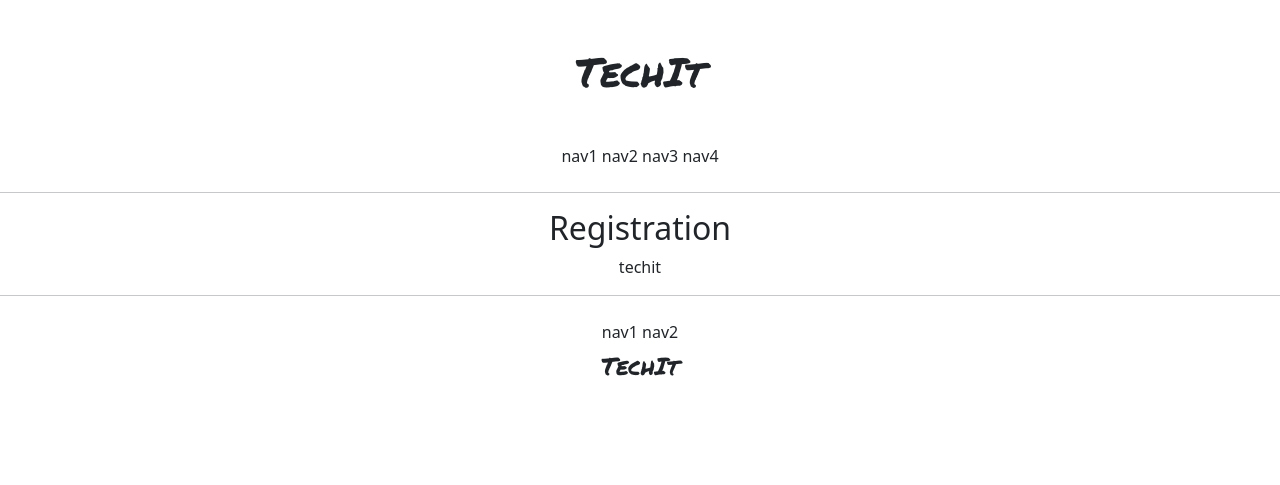
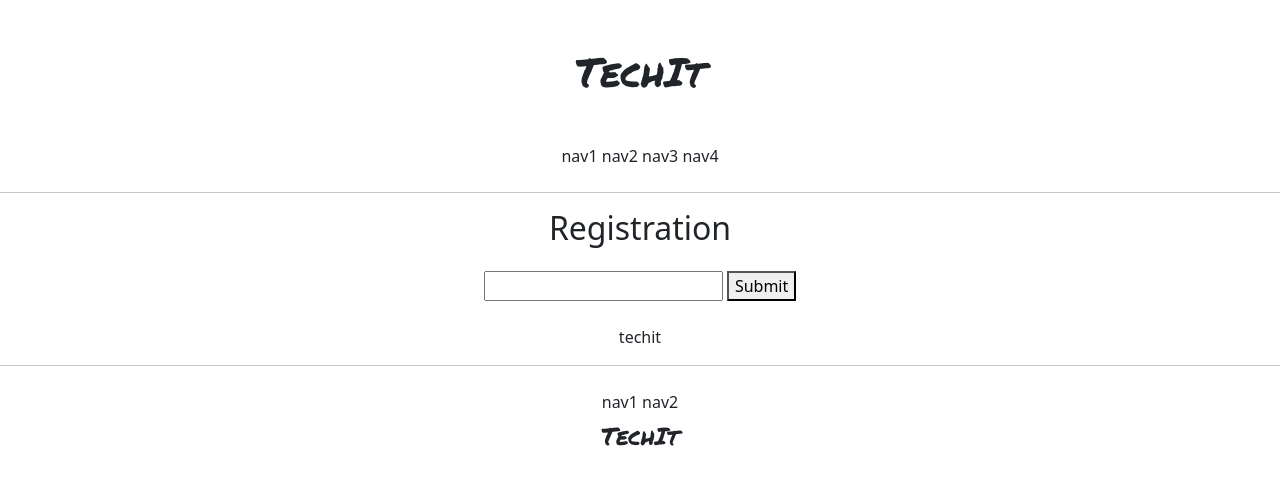
Before and after one commit to lucy-ryoo/techit230831, a Django app: page /accounts/hello_world/ in a window 1280 px wide. Shown: the top 485 px of the page. Run offline with Django 4.2, Linux system fonts and the light colour scheme.

Commit message:
submit button update

```diff
--- a/accountapp/templates/accountapp/hello_world.html
+++ b/accountapp/templates/accountapp/hello_world.html
@@ -10,6 +10,16 @@
         Registration
     </h2>
 
+    <div class="my-4">
+        <form action="/accounts/hello_world/" method="post">
+            {% csrf_token %}
+            <input type="text" name="email">
+            <button type="submit">
+                Submit
+            </button>
+        </form>
+    </div>
+
     <div>
         {{ temp }}
     </div>
--- a/accountapp/views.py
+++ b/accountapp/views.py
@@ -4,6 +4,11 @@ from django.shortcuts import render
 # Create your views here.
 
 def hello_world(request):
+    if request.method == "POST":
+        temp = request.POST.get('email')
+        return render(request, "accountapp/hello_world.html",
+                      context={"temp": temp})
+
     temp = "techit"
     return render(request, "accountapp/hello_world.html",
                   context={"temp": temp})
```
